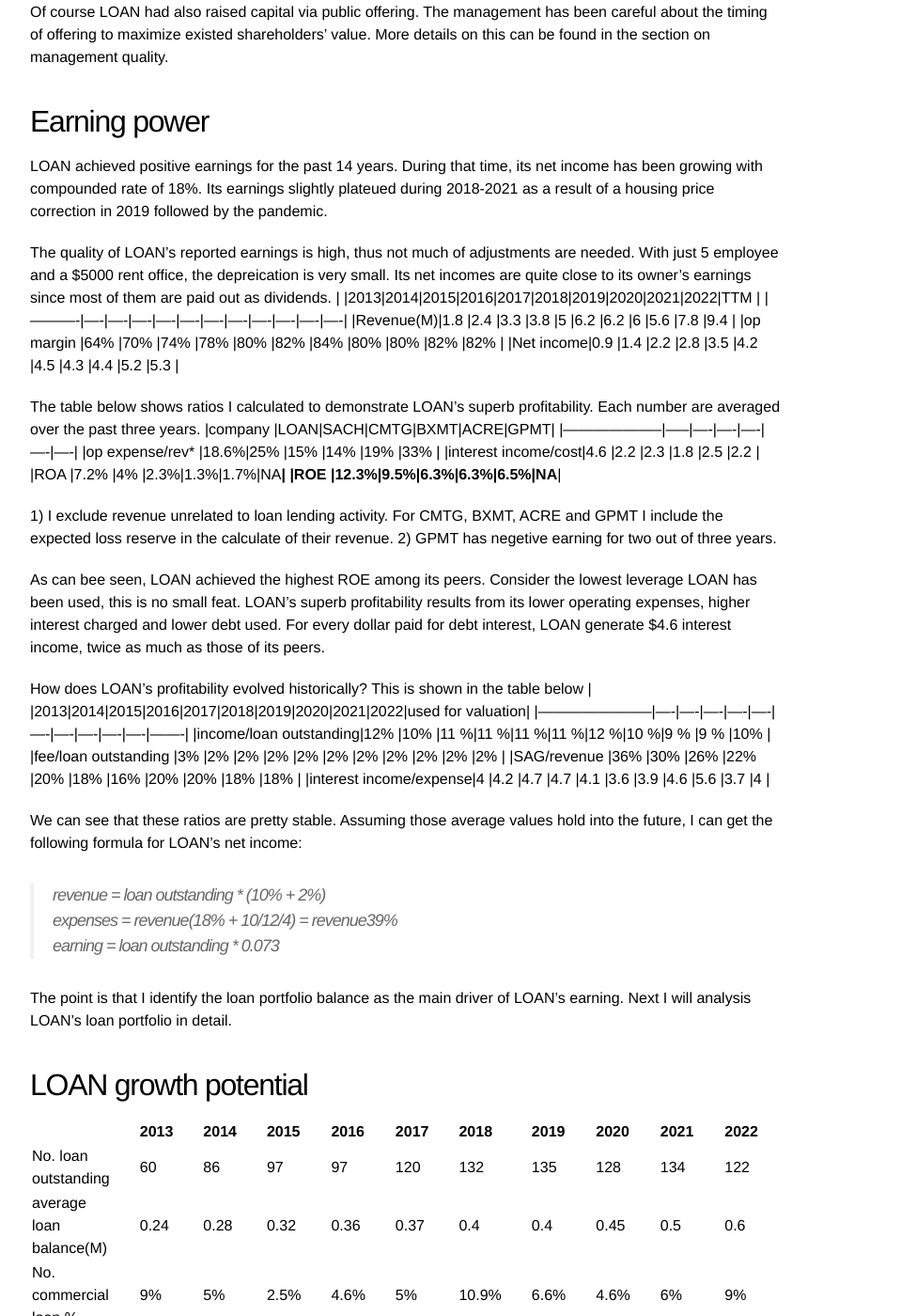
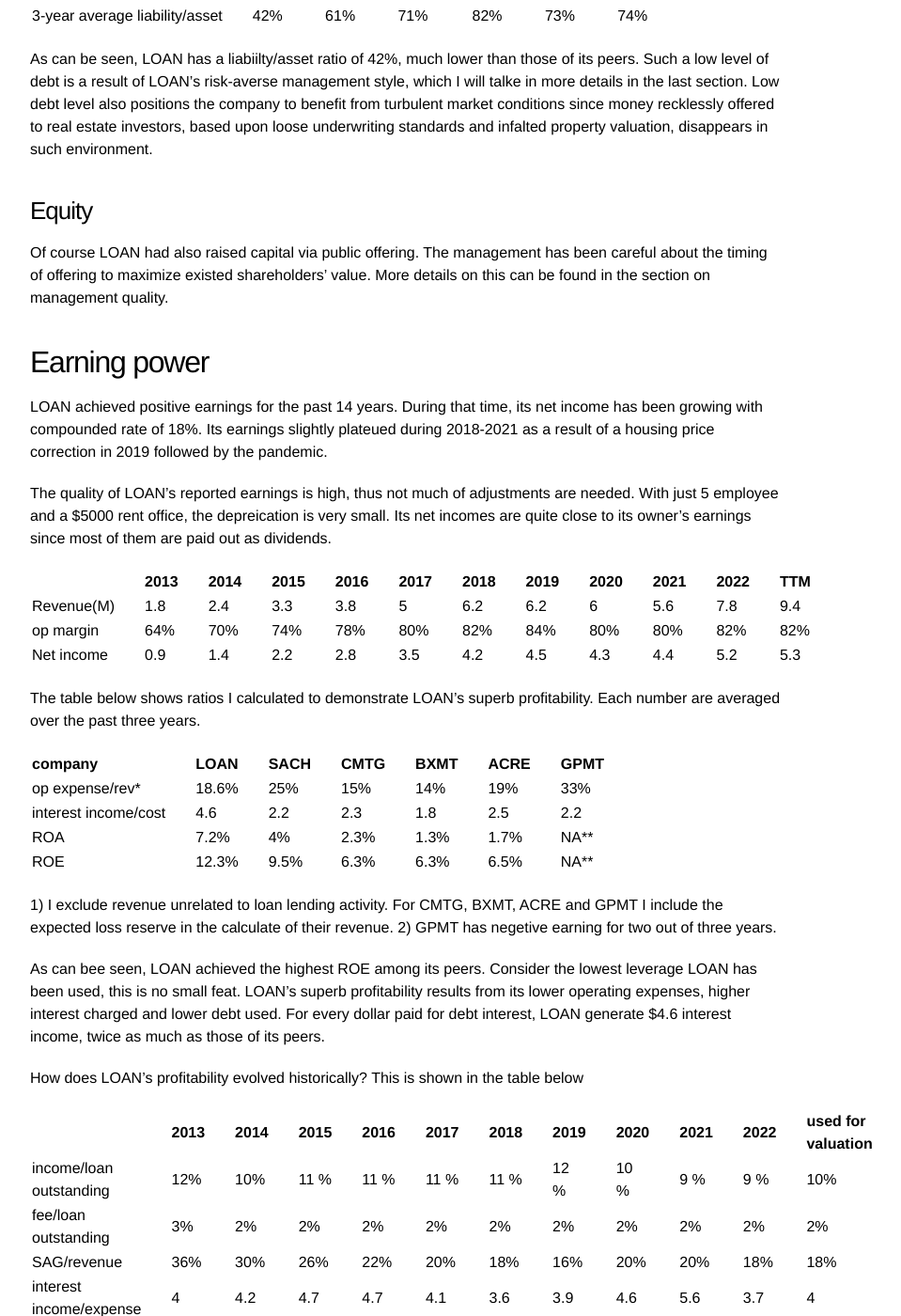
Before and after one commit to theoria137/theoria137.github.io, a Jekyll site: the page built from _posts/2024-06-04-LOAN.md, in a window 1280 px wide and 1400 px high, scrolled down 2451 px. Shown: the whole window at 94% size, without its empty margins (208-1167 px from the left). Built offline with Jekyll 4.4.1, drawn with Linux system fonts in a browser that asks for light colours; some of the changed text lies outside the part shown.

```diff
--- a/_posts/2024-06-04-LOAN.md
+++ b/_posts/2024-06-04-LOAN.md
@@ -34,8 +34,8 @@ To compare LOAN's business performance against its competitors, I collected data
 <!----Loan portfolio--->
 <!----Debts/ leverage ratio/ compare in industry--->
 As of Sep 30,2023, Loan has 70.7M loans receivable and 1.3M interests receivable on loans, constituting 99% of its assets. So here would be good place to take deeper look of Manhattan Bridge's loan portfolio and to compare it with those of its competitors.
+(some of the numbers are from 2020 10K, so I assume these loan properties does not change dramatically in 2023)
 
-(some of the numbers are from 2020 10K, so I assume these loan properties does not change dramatically in 2023)
 |Company|Loan #|average loan size|average term to maturity|average interest rate|subordinate mortgage |residential/commercial|customer geography|
 |-------|------|-----------------|------------------------|---------------------|---------------------|----------------------|------------------|
 |LOAN   |122   |0.6M             |6M                      |10.44%               |0                    |80%/15%               |NY(95%)           |
@@ -77,6 +77,7 @@ Of course LOAN had also raised capital via public offering. The management has b
 LOAN achieved positive earnings for the past 14 years. During that time, its net income has been growing with compounded rate of 18%. Its earnings slightly plateued during 2018-2021 as a result of a housing price correction in 2019 followed by the pandemic.
 
 The quality of LOAN's reported earnings is high, thus not much of adjustments are needed. With just 5 employee and a $5000 rent office, the depreication is very small. Its net incomes are quite close to its owner's earnings since most of them are paid out as dividends.
+
 |          |2013|2014|2015|2016|2017|2018|2019|2020|2021|2022|TTM |
 |----------|----|----|----|----|----|----|----|----|----|----|----|
 |Revenue(M)|1.8 |2.4 |3.3 |3.8 |5   |6.2 |6.2 |6   |5.6 |7.8 |9.4 |
@@ -92,6 +93,7 @@ The quality of LOAN's reported earnings is high, thus not much of adjustments ar
 --->
 The table below shows ratios I calculated to demonstrate LOAN's superb profitability.
 Each number are averaged over the past three years.
+
 |company             |LOAN|SACH|CMTG|BXMT|ACRE|GPMT|
 |--------------------|-----|----|----|----|----|----|
 |op expense/rev*     |18.6%|25% |15% |14% |19% |33% |
@@ -106,6 +108,7 @@ As can bee seen, LOAN achieved the highest ROE among its peers. Consider the low
 LOAN's superb profitability results from its lower operating expenses, higher interest charged and lower debt used. For every dollar paid for debt interest, LOAN generate $4.6 interest income, twice as much as those of its peers.
 
 How does LOAN's profitability evolved historically? This is shown in the table below
+
 |                       |2013|2014|2015|2016|2017|2018|2019|2020|2021|2022|used for valuation|
 |-----------------------|----|----|----|----|----|----|----|----|----|----|-------|
 |income/loan outstanding|12% |10% |11 %|11 %|11 %|11 %|12 %|10 %|9 % |9 % |10%    |
```
